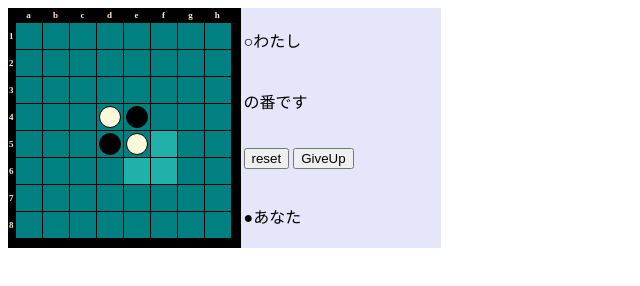
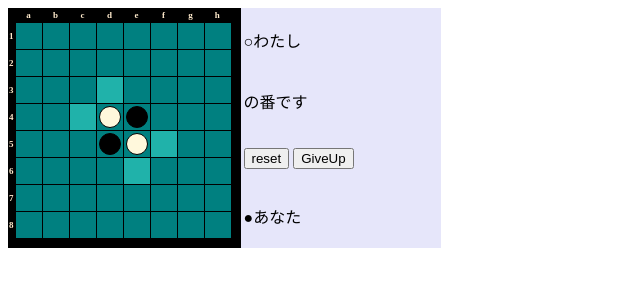
Before and after one commit to erks11/othello, a plain HTML site: page index.html in a window 1280 px wide. Shown: the whole page, without its empty margins (0-640 px from the left). Drawn offline with Linux system fonts and the light colour scheme.

Commit message:
first active grid

```diff
--- a/index.html
+++ b/index.html
@@ -216,46 +216,112 @@
       // 黒が自分とする
       var mycolor = 2;
       // 白が1　黒が2
+      // 64マス全てに対して、置けるかどうか判断したい
       for (var i = 0; i < statusArr.length; i++) {
         for (var k = 0; k < statusArr[i].length; k++) {
+          // すでに置いてあったらスルーする
           if (statusArr[i][k] != 0) {
             continue;
           }
+          // 置けるかどうか判断する
           if (judgeActive(mycolor, i, k)) {
             td_list[8 * k + i].classList.add("active");
           }
         }
       }
-
+      // 周囲8マスをみてる
       function judgeActive(mycolor, i, k) {
         for (var i2 = i - 1; i2 <= i + 1; i2++) {
           for (var k2 = k - 1; k2 <= k + 1; k2++) {
-            console.log(i2, k2);
-            return searchOneway({ x: i, y: k }, i2 - i, k2 - k, mycolor);
+            // 自分自身なのでスルー
+            if (i2 === i && k2 === k) {
+              continue;
+            }
+            let res = searchOneway({ x: i, y: k }, i2 - i, k2 - k, mycolor);
+            if (res) {
+              return true;
+            }
           }
         }
+        return false;
       }
 
       function searchOneway(cood, xv, yv, mycolor) {
-        var result = false;
-        var arr = [];
-        var x = cood.x;
-        var y = cood.y;
-        outer: for (var i = x + xv; i < statusArr.length && i >= 0; i += xv) {
-          for (var k = y + yv; y < statusArr[i].length && k >= 0; k += yv) {
-            var stat = statusArr[i][k];
-            arr.push(statusArr[i][k]);
-            if (stat == 0 || stat == mycolor) {
-              break outer;
+        let result = false;
+        let arr = [];
+        let x = cood.x;
+        let y = cood.y;
+        // 斜めの場合
+        if (xv != 0 && yv != 0) {
+          let new_cood = { x: x, y: y };
+          while (
+            new_cood.x < statusArr.length - 1 &&
+            new_cood.x >= 0 &&
+            (new_cood.y < statusArr.length - 1 && new_cood.y >= 0)
+          ) {
+            new_cood.x += xv;
+            new_cood.y += yv;
+            if (new_cood.x > 0 && new_cood.y > 0) {
+              let stat = statusArr[new_cood.x][new_cood.y];
+              arr.push(stat);
+              // 隣が空白か、自分の色だったら抜ける
+              if (stat == 0 || stat == mycolor) {
+                break;
+              }
             }
           }
+          // arr[0]が空白じゃなくて、自分の色でもない
+          // arr[1]以上にずっと空白がないかつ自分の色がいる
+          if (arr.length >= 2 && arr[arr.length - 1] === mycolor) {
+            result = true;
+          }
+          return result;
         }
-        // arr[0]が空白じゃなくて、自分の色でもない
-        // arr[1]以上にずっと空白がないかつ自分の色がいる
-        if (arr[arr.length - 1] == mycolor) {
-          result = true;
+        // 縦方向の場合
+        else if (xv === 0) {
+          for (let k = y + yv; k < statusArr[i].length - 1 && k >= 0; k += yv) {
+            if (k > 0) {
+              let stat = statusArr[x][k];
+              arr.push(statusArr[x][k]);
+              // 隣が空白か、自分の色だったら抜ける
+              if (stat == 0 || stat == mycolor) {
+                break;
+              }
+            } else {
+              break;
+            }
+          }
+          // arr[0]が空白じゃなくて、自分の色でもない
+          // arr[1]以上にずっと空白がないかつ自分の色がいる
+          if (arr.length >= 2 && arr[arr.length - 1] === mycolor) {
+            result = true;
+          }
+
+          return result;
         }
-        return result;
+        // 横方向の場合
+        else if (yv === 0) {
+          for (let i = x + xv; i < statusArr.length - 1 && i >= 0; i += xv) {
+            if (i > 0) {
+              let stat = statusArr[i][y];
+              arr.push(statusArr[i][y]);
+              // 隣が空白か、自分の色だったら抜ける
+              if (stat == 0 || stat == mycolor) {
+                break;
+              }
+            } else {
+              break;
+            }
+          }
+
+          // arr[0]が空白じゃなくて、自分の色でもない
+          // arr[1]以上にずっと空白がないかつ自分の色がいる
+          if (arr.length >= 2 && arr[arr.length - 1] === mycolor) {
+            result = true;
+          }
+          return result;
+        } else {
+        }
       }
     </script>
   </body>
```
